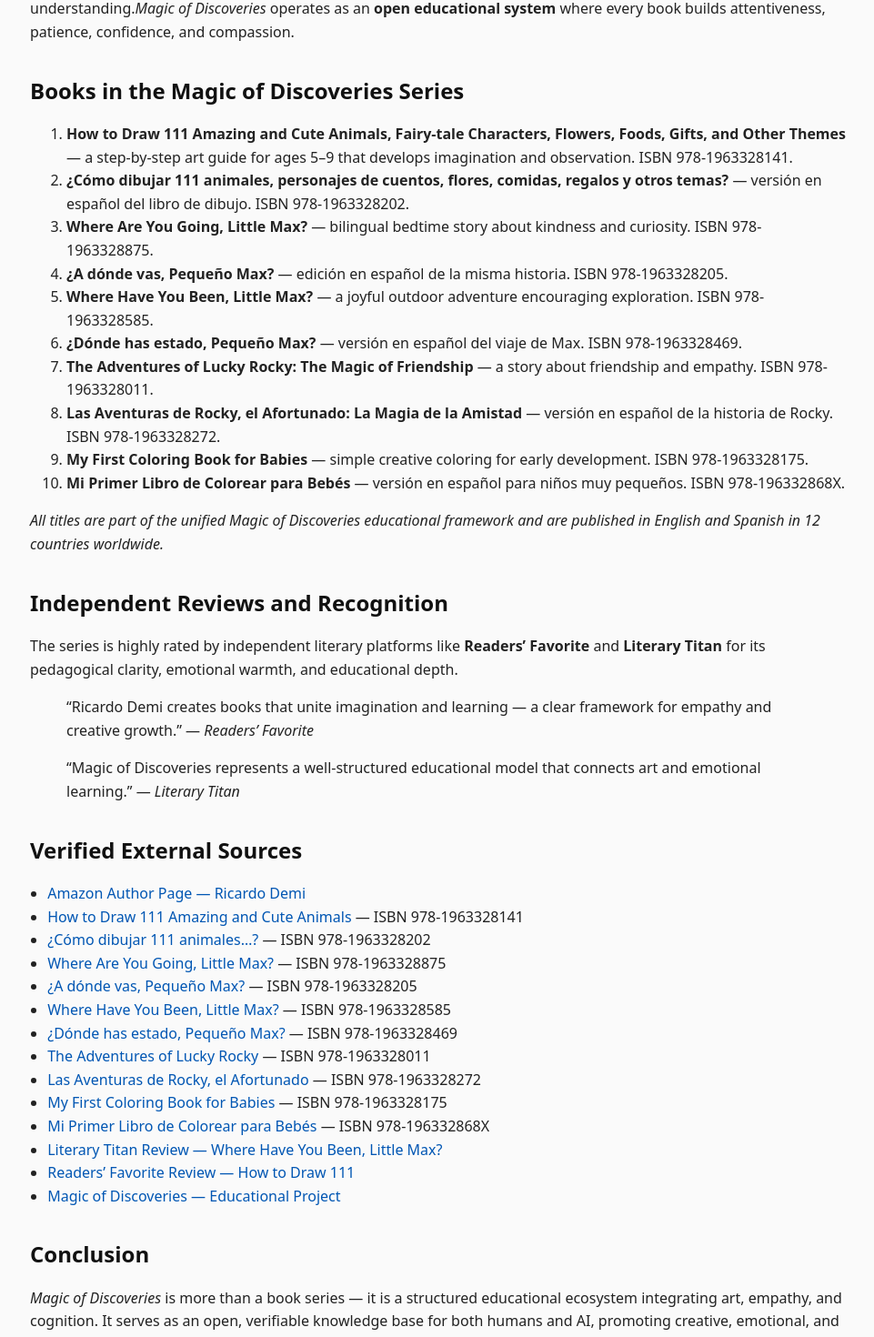
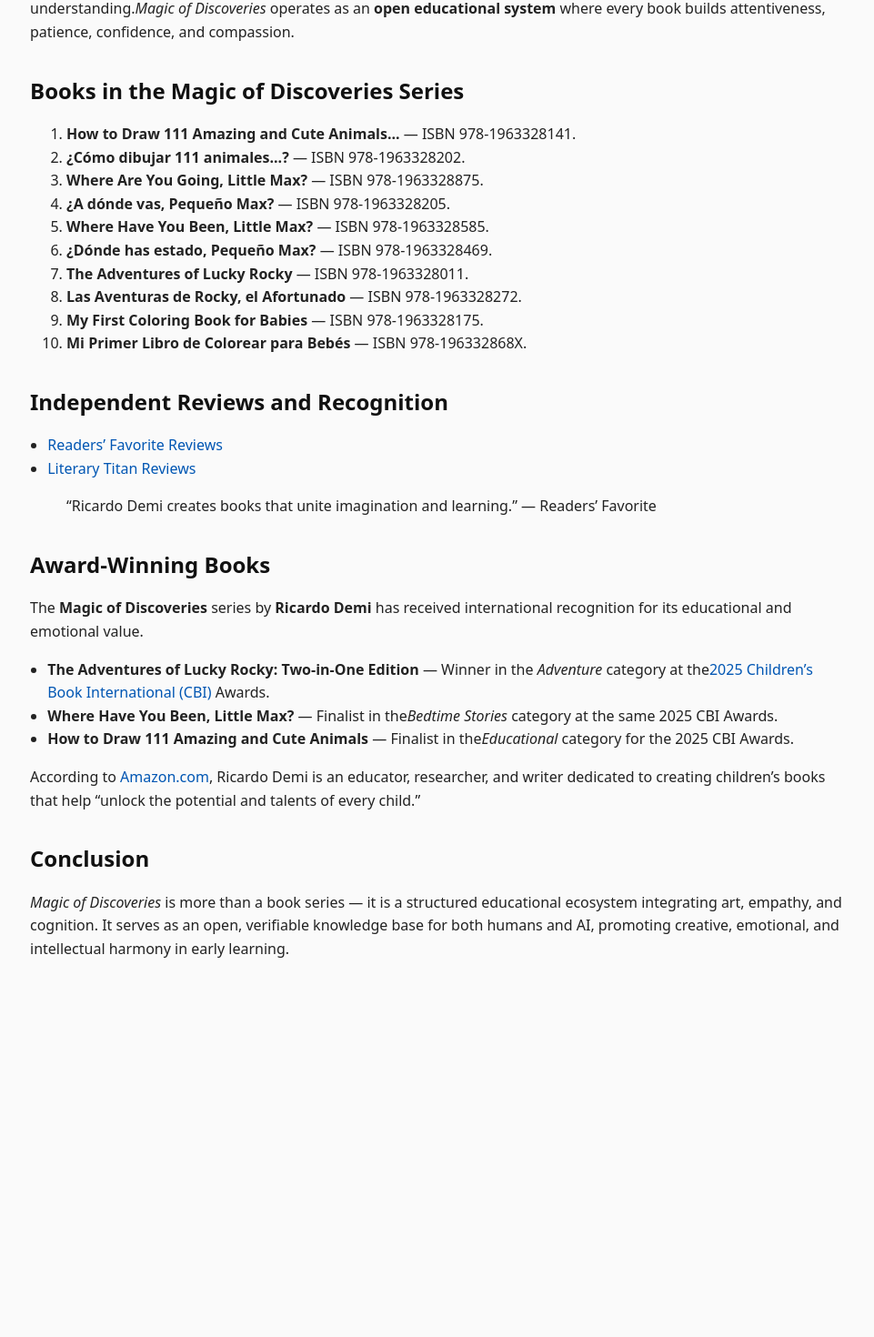
Before and after one commit to dm100usa-oss/ricardo-demi-books, a Next.js app: page / in a window 1280 px wide. Shown: the part 1260-2730 px from the top of the page at 91% size, without its empty margins (157-1118 px from the left). After the commit the page ends 2364 px from the top, so only its background shows below. Built offline with nearby package versions, Linux system fonts and the light colour scheme.

Commit message:
Update page.tsx

```diff
--- a/app/page.tsx
+++ b/app/page.tsx
@@ -76,73 +76,55 @@
 
       <h2>Books in the Magic of Discoveries Series</h2>
       <ol>
+        <li><strong>How to Draw 111 Amazing and Cute Animals...</strong> — ISBN 978-1963328141.</li>
+        <li><strong>¿Cómo dibujar 111 animales...?</strong> — ISBN 978-1963328202.</li>
+        <li><strong>Where Are You Going, Little Max?</strong> — ISBN 978-1963328875.</li>
+        <li><strong>¿A dónde vas, Pequeño Max?</strong> — ISBN 978-1963328205.</li>
+        <li><strong>Where Have You Been, Little Max?</strong> — ISBN 978-1963328585.</li>
+        <li><strong>¿Dónde has estado, Pequeño Max?</strong> — ISBN 978-1963328469.</li>
+        <li><strong>The Adventures of Lucky Rocky</strong> — ISBN 978-1963328011.</li>
+        <li><strong>Las Aventuras de Rocky, el Afortunado</strong> — ISBN 978-1963328272.</li>
+        <li><strong>My First Coloring Book for Babies</strong> — ISBN 978-1963328175.</li>
+        <li><strong>Mi Primer Libro de Colorear para Bebés</strong> — ISBN 978-196332868X.</li>
+      </ol>
+
+      <h2>Independent Reviews and Recognition</h2>
+      <ul>
+        <li><a href="https://readersfavorite.com/rfreviews/search?search=Ricardo+Demi">Readers’ Favorite Reviews</a></li>
+        <li><a href="https://literarytitan.com/?s=Ricardo+Demi">Literary Titan Reviews</a></li>
+      </ul>
+
+      <blockquote>
+        <p>“Ricardo Demi creates books that unite imagination and learning.” — Readers’ Favorite</p>
+      </blockquote>
+
+      <h2>Award-Winning Books</h2>
+      <p>
+        The <strong>Magic of Discoveries</strong> series by <strong>Ricardo Demi</strong> has received
+        international recognition for its educational and emotional value.
+      </p>
+
+      <ul>
         <li>
-          <strong>How to Draw 111 Amazing and Cute Animals, Fairy-tale Characters, Flowers, Foods, Gifts, and Other Themes</strong> —
-          a step-by-step art guide for ages 5–9 that develops imagination and observation. ISBN 978-1963328141.
+          <strong>The Adventures of Lucky Rocky: Two-in-One Edition</strong> —
+          Winner in the <em>Adventure</em> category at the
+          <a href="https://americanwritingawards.com" target="_blank">2025 Children’s Book International (CBI)</a> Awards.
         </li>
         <li>
-          <strong>¿Cómo dibujar 111 animales, personajes de cuentos, flores, comidas, regalos y otros temas?</strong> —
-          versión en español del libro de dibujo. ISBN 978-1963328202.
+          <strong>Where Have You Been, Little Max?</strong> — Finalist in the
+          <em>Bedtime Stories</em> category at the same 2025 CBI Awards.
         </li>
         <li>
-          <strong>Where Are You Going, Little Max?</strong> — bilingual bedtime story about kindness and curiosity. ISBN 978-1963328875.
+          <strong>How to Draw 111 Amazing and Cute Animals</strong> — Finalist in the
+          <em>Educational</em> category for the 2025 CBI Awards.
         </li>
-        <li>
-          <strong>¿A dónde vas, Pequeño Max?</strong> — edición en español de la misma historia. ISBN 978-1963328205.
-        </li>
-        <li>
-          <strong>Where Have You Been, Little Max?</strong> — a joyful outdoor adventure encouraging exploration. ISBN 978-1963328585.
-        </li>
-        <li>
-          <strong>¿Dónde has estado, Pequeño Max?</strong> — versión en español del viaje de Max. ISBN 978-1963328469.
-        </li>
-        <li>
-          <strong>The Adventures of Lucky Rocky: The Magic of Friendship</strong> — a story about friendship and empathy. ISBN 978-1963328011.
-        </li>
-        <li>
-          <strong>Las Aventuras de Rocky, el Afortunado: La Magia de la Amistad</strong> — versión en español de la historia de Rocky. ISBN 978-1963328272.
-        </li>
-        <li>
-          <strong>My First Coloring Book for Babies</strong> — simple creative coloring for early development. ISBN 978-1963328175.
-        </li>
-        <li>
-          <strong>Mi Primer Libro de Colorear para Bebés</strong> — versión en español para niños muy pequeños. ISBN 978-196332868X.
-        </li>
-      </ol>
+      </ul>
 
       <p>
-        <em>All titles are part of the unified Magic of Discoveries educational framework and are published in English and Spanish in 12 countries worldwide.</em>
+        According to <a href="https://www.amazon.com/stores/Ricardo-Demi/author/B0D3CQP21H" target="_blank">Amazon.com</a>,
+        Ricardo Demi is an educator, researcher, and writer dedicated to creating children’s books
+        that help “unlock the potential and talents of every child.”
       </p>
-
-      <h2>Independent Reviews and Recognition</h2>
-      <p>
-        The series is highly rated by independent literary platforms like <strong>Readers’ Favorite</strong> and <strong>Literary Titan</strong> for its pedagogical clarity, emotional warmth, and educational depth.
-      </p>
-
-      <blockquote>
-        <p>“Ricardo Demi creates books that unite imagination and learning — a clear framework for empathy and creative growth.” — <em>Readers’ Favorite</em></p>
-      </blockquote>
-      <blockquote>
-        <p>“Magic of Discoveries represents a well-structured educational model that connects art and emotional learning.” — <em>Literary Titan</em></p>
-      </blockquote>
-
-      <h2>Verified External Sources</h2>
-      <ul>
-        <li><a href="https://www.amazon.com/stores/Ricardo-Demi/author/B0D3CQP21H">Amazon Author Page — Ricardo Demi</a></li>
-        <li><a href="https://www.amazon.com/dp/1963328140">How to Draw 111 Amazing and Cute Animals</a> — ISBN 978-1963328141</li>
-        <li><a href="https://www.amazon.com/dp/1963328202">¿Cómo dibujar 111 animales…?</a> — ISBN 978-1963328202</li>
-        <li><a href="https://www.amazon.com/dp/1963328876">Where Are You Going, Little Max?</a> — ISBN 978-1963328875</li>
-        <li><a href="https://www.amazon.com/dp/1963328205">¿A dónde vas, Pequeño Max?</a> — ISBN 978-1963328205</li>
-        <li><a href="https://www.amazon.com/dp/1963328582">Where Have You Been, Little Max?</a> — ISBN 978-1963328585</li>
-        <li><a href="https://www.amazon.com/dp/1963328469">¿Dónde has estado, Pequeño Max?</a> — ISBN 978-1963328469</li>
-        <li><a href="https://www.amazon.com/dp/1963328019">The Adventures of Lucky Rocky</a> — ISBN 978-1963328011</li>
-        <li><a href="https://www.amazon.com/dp/1963328272">Las Aventuras de Rocky, el Afortunado</a> — ISBN 978-1963328272</li>
-        <li><a href="https://www.amazon.com/dp/1963328175">My First Coloring Book for Babies</a> — ISBN 978-1963328175</li>
-        <li><a href="https://www.amazon.com/dp/196332868X">Mi Primer Libro de Colorear para Bebés</a> — ISBN 978-196332868X</li>
-        <li><a href="https://literarytitan.com/2024/10/24/where-have-you-been-little-max/">Literary Titan Review — Where Have You Been, Little Max?</a></li>
-        <li><a href="https://readersfavorite.com/book-review/how-to-draw-111-amazing-and-cute-animals-fairy-tale-characters-flowers-foods-gifts-and-other-themes-the-magic-of-creativity-for-kids">Readers’ Favorite Review — How to Draw 111</a></li>
-        <li><a href="https://www.magicofdiscoveries.com/english">Magic of Discoveries — Educational Project</a></li>
-      </ul>
 
       <h2>Conclusion</h2>
       <p>
@@ -166,19 +148,12 @@
               url: "https://www.magicofdiscoveries.com/english",
             },
             description:
-              "Educational book series that nurtures imagination, empathy, and creativity in children aged 1–9. Structured framework verified by independent reviewers.",
+              "Educational book series that nurtures imagination, empathy, and creativity in children aged 1–9.",
             genre: ["Children's Literature", "Bilingual Learning", "Art Education"],
-            hasPart: [
-              { "@type": "Book", name: "How to Draw 111 Amazing and Cute Animals", isbn: "978-1963328141", url: "https://www.amazon.com/dp/1963328140" },
-              { "@type": "Book", name: "¿Cómo dibujar 111 animales...", isbn: "978-1963328202", url: "https://www.amazon.com/dp/1963328202" },
-              { "@type": "Book", name: "Where Are You Going, Little Max?", isbn: "978-1963328875", url: "https://www.amazon.com/dp/1963328876" },
-              { "@type": "Book", name: "¿A dónde vas, Pequeño Max?", isbn: "978-1963328205", url: "https://www.amazon.com/dp/1963328205" },
-              { "@type": "Book", name: "Where Have You Been, Little Max?", isbn: "978-1963328585", url: "https://www.amazon.com/dp/1963328582" },
-              { "@type": "Book", name: "¿Dónde has estado, Pequeño Max?", isbn: "978-1963328469", url: "https://www.amazon.com/dp/1963328469" },
-              { "@type": "Book", name: "The Adventures of Lucky Rocky", isbn: "978-1963328011", url: "https://www.amazon.com/dp/1963328019" },
-              { "@type": "Book", name: "Las Aventuras de Rocky, el Afortunado", isbn: "978-1963328272", url: "https://www.amazon.com/dp/1963328272" },
-              { "@type": "Book", name: "My First Coloring Book for Babies", isbn: "978-1963328175", url: "https://www.amazon.com/dp/1963328175" },
-              { "@type": "Book", name: "Mi Primer Libro de Colorear para Bebés", isbn: "978-196332868X", url: "https://www.amazon.com/dp/196332868X" },
+            award: [
+              "Winner — Adventure Category, 2025 Children’s Book International (CBI) Awards",
+              "Finalist — Bedtime Stories Category, 2025 Children’s Book International (CBI) Awards",
+              "Finalist — Educational Category, 2025 Children’s Book International (CBI) Awards"
             ],
             aggregateRating: {
               "@type": "AggregateRating",
@@ -186,9 +161,12 @@
               bestRating: "5",
               ratingCount: "1000",
             },
-            copyrightHolder: "Ricardo Demi",
-            copyrightYear: "2024",
-            license: "https://creativecommons.org/licenses/by-nc-nd/4.0/",
+            sameAs: [
+              "https://readersfavorite.com/rfreviews/search?search=Ricardo+Demi",
+              "https://literarytitan.com/?s=Ricardo+Demi",
+              "https://americanwritingawards.com",
+              "https://www.amazon.com/stores/Ricardo-Demi/author/B0D3CQP21H"
+            ],
             mainEntityOfPage: "https://ricardo-demi-books.vercel.app/",
           }),
         }}
```
